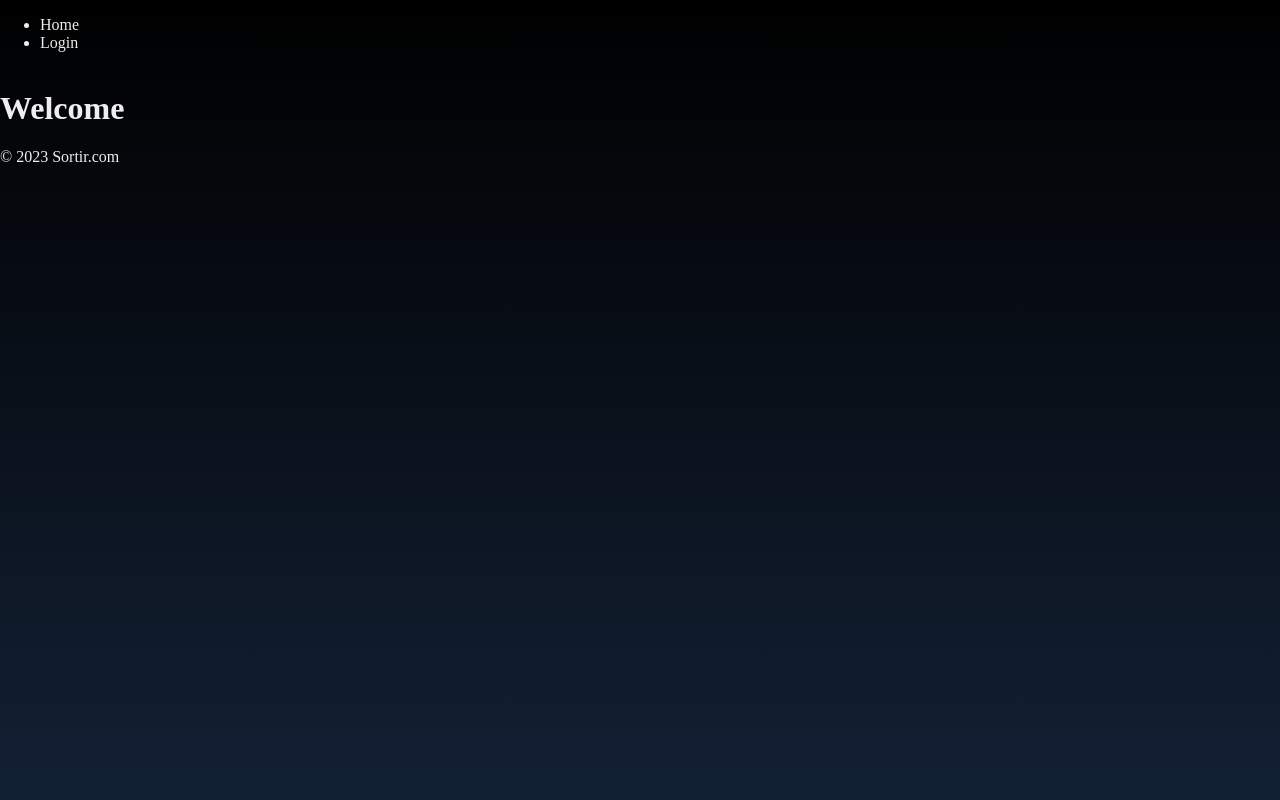
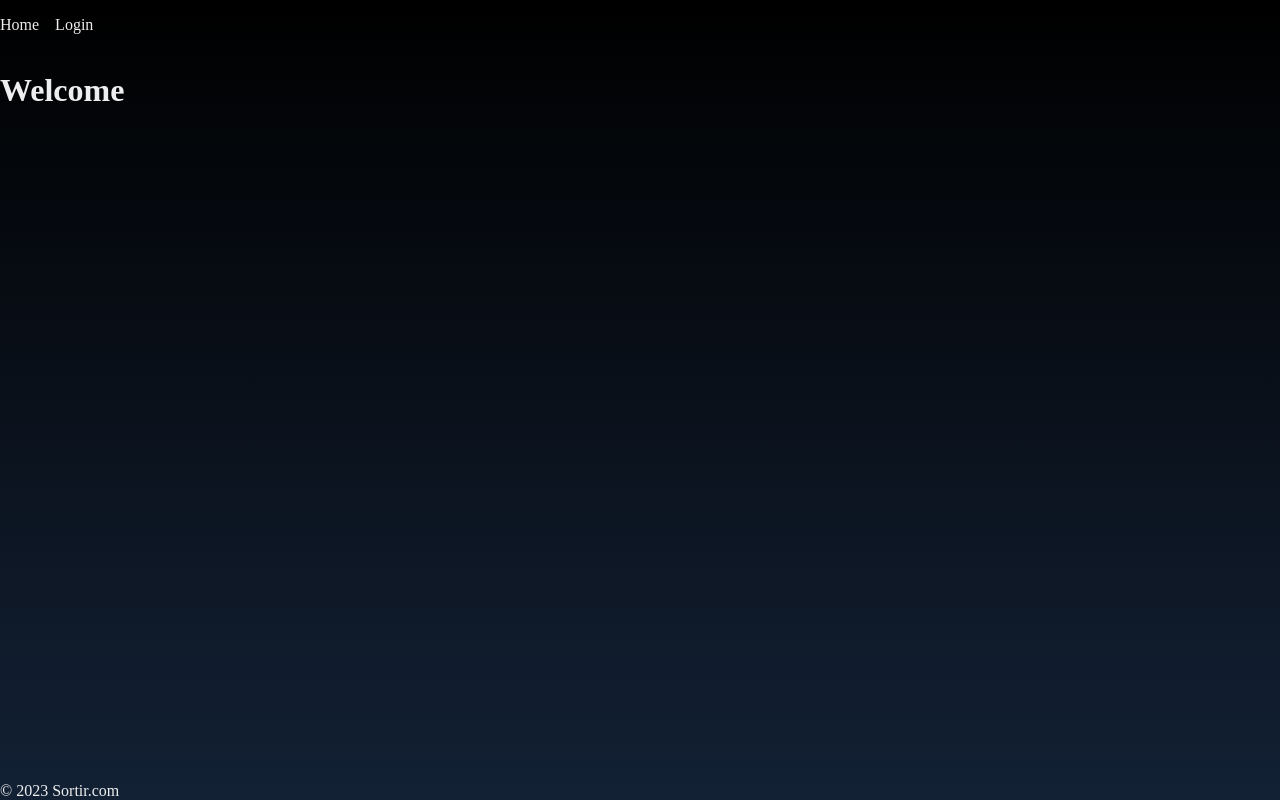
Before and after one commit to BenChuffart/sortir_com, a Symfony app: template templates/main/home.html.twig in a window 1280 px wide. Run offline with Twig, Linux system fonts and the light colour scheme; the template is opened without the code that fills it, so the values that code supplies are empty; some libraries are stand-ins or nearby versions.

Commit message:
Update style.css

```diff
--- a/public/css/style.css
+++ b/public/css/style.css
@@ -31,3 +31,27 @@ input{
     width: 150Px;
     max-width: 50%;
 }
+
+body > .container {
+    display: flex;
+    flex-direction: column;
+    min-height: 100vh;
+}
+
+header img {
+    height: 70px;
+}
+
+main {
+    flex: 1;
+}
+
+nav ul {
+    display: flex;
+    list-style: none;
+    padding-left: 0;
+}
+
+nav li {
+    margin-right: 1rem;
+}
```
